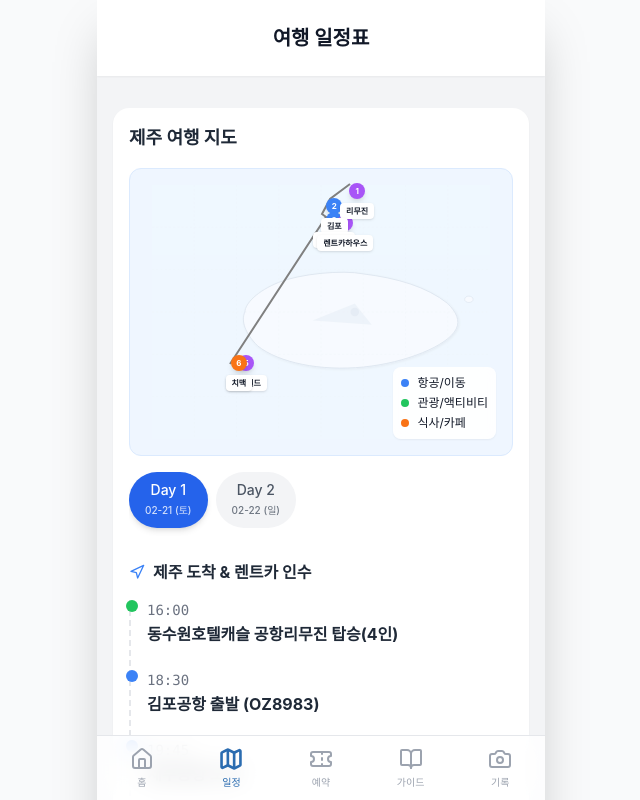
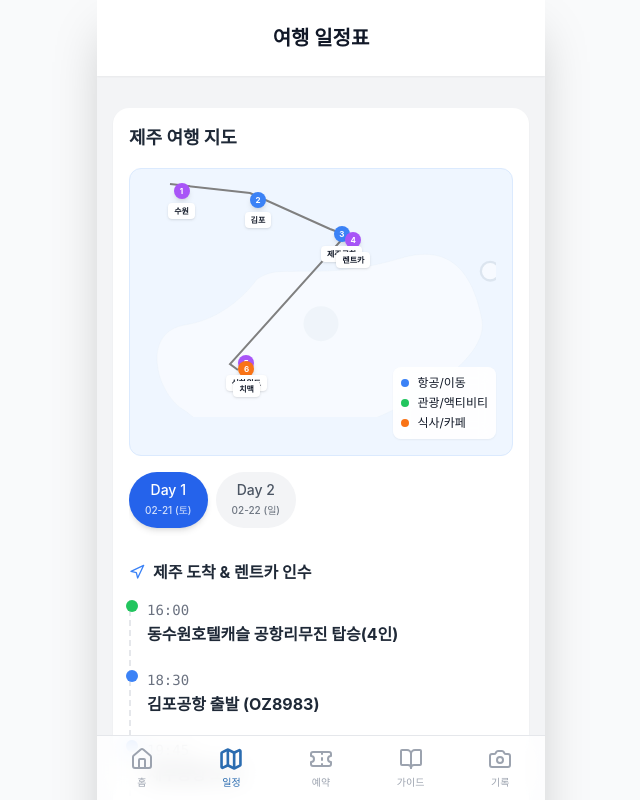
Before and after one commit to jgjeong730/jejutrekking1, a React (Vite) app: page /#/schedule in a window 1280 px wide. Shown: the top 800 px of the page, without its empty margins (319-959 px from the left). Built offline with nearby package versions, Linux system fonts and the light colour scheme.

Commit message:
Fix: Realistic Jeju map and updated coordinates

```diff
--- a/src/data/schedule.ts
+++ b/src/data/schedule.ts
@@ -13,7 +13,7 @@ export const SCHEDULE: ScheduleData = {
                     time: "16:00",
                     title: "동수원호텔캐슬 공항리무진 탑승(4인)",
                     type: "checkin",
-                    location: { lat: 5, lng: 55, name: "리무진" }
+                    location: { lat: 5, lng: 10, name: "수원" }
                 },
                 {
                     id: 'd1-1',
@@ -21,7 +21,7 @@ export const SCHEDULE: ScheduleData = {
                     time: "18:30",
                     title: "김포공항 출발 (OZ8983)",
                     type: "flight",
-                    location: { lat: 10, lng: 50, name: "김포" } // Outside map usually, but for flow
+                    location: { lat: 8, lng: 30, name: "김포" } // Outside map usually, but for flow
                 },
                 {
                     id: 'd1-2',
@@ -29,7 +29,7 @@ export const SCHEDULE: ScheduleData = {
                     time: "19:45",
                     title: "제주공항 도착",
                     type: "flight",
-                    location: { lat: 15, lng: 48, name: "제주공항" }
+                    location: { lat: 20, lng: 50, name: "제주공항" }
                 },
                 {
                     id: 'd1-3',
@@ -37,7 +37,7 @@ export const SCHEDULE: ScheduleData = {
                     time: "20:30",
                     title: "렌트카 인수 (제주속으로)",
                     type: "checkin",
-                    location: { lat: 16, lng: 49, name: "렌트카하우스" }
+                    location: { lat: 22, lng: 54, name: "렌트카" }
                 },
                 {
                     id: 'd1-4',
@@ -53,7 +53,7 @@ export const SCHEDULE: ScheduleData = {
                     time: "22:00",
                     title: "객실내 치맥으로 마무리",
                     type: "food",
-                    location: { lat: 65, lng: 25, name: "치맥" }
+                    location: { lat: 67, lng: 27, name: "치맥" }
                 }
             ]
         },
@@ -68,7 +68,7 @@ export const SCHEDULE: ScheduleData = {
                     time: "10:00",
                     title: "아르떼뮤지엄 제주",
                     type: "tour",
-                    location: { lat: 45, lng: 20, name: "아르떼뮤지엄" }
+                    location: { lat: 40, lng: 30, name: "아르떼" }
                 },
                 {
                     id: 'd2-2',
@@ -76,7 +76,7 @@ export const SCHEDULE: ScheduleData = {
                     time: "13:00",
                     title: "점심 (협재 해수욕장 근처)",
                     type: "food",
-                    location: { lat: 40, lng: 18, name: "협재" }
+                    location: { lat: 35, lng: 20, name: "협재" }
                 },
                 {
                     id: 'd2-3',
@@ -84,7 +84,7 @@ export const SCHEDULE: ScheduleData = {
                     time: "15:00",
                     title: "오설록 티 뮤지엄",
                     type: "cafe",
-                    location: { lat: 60, lng: 22, name: "오설록" }
+                    location: { lat: 60, lng: 25, name: "오설록" }
                 }
             ]
         },
```
Also changed, not shown: public/images/jeju_map.svg.
